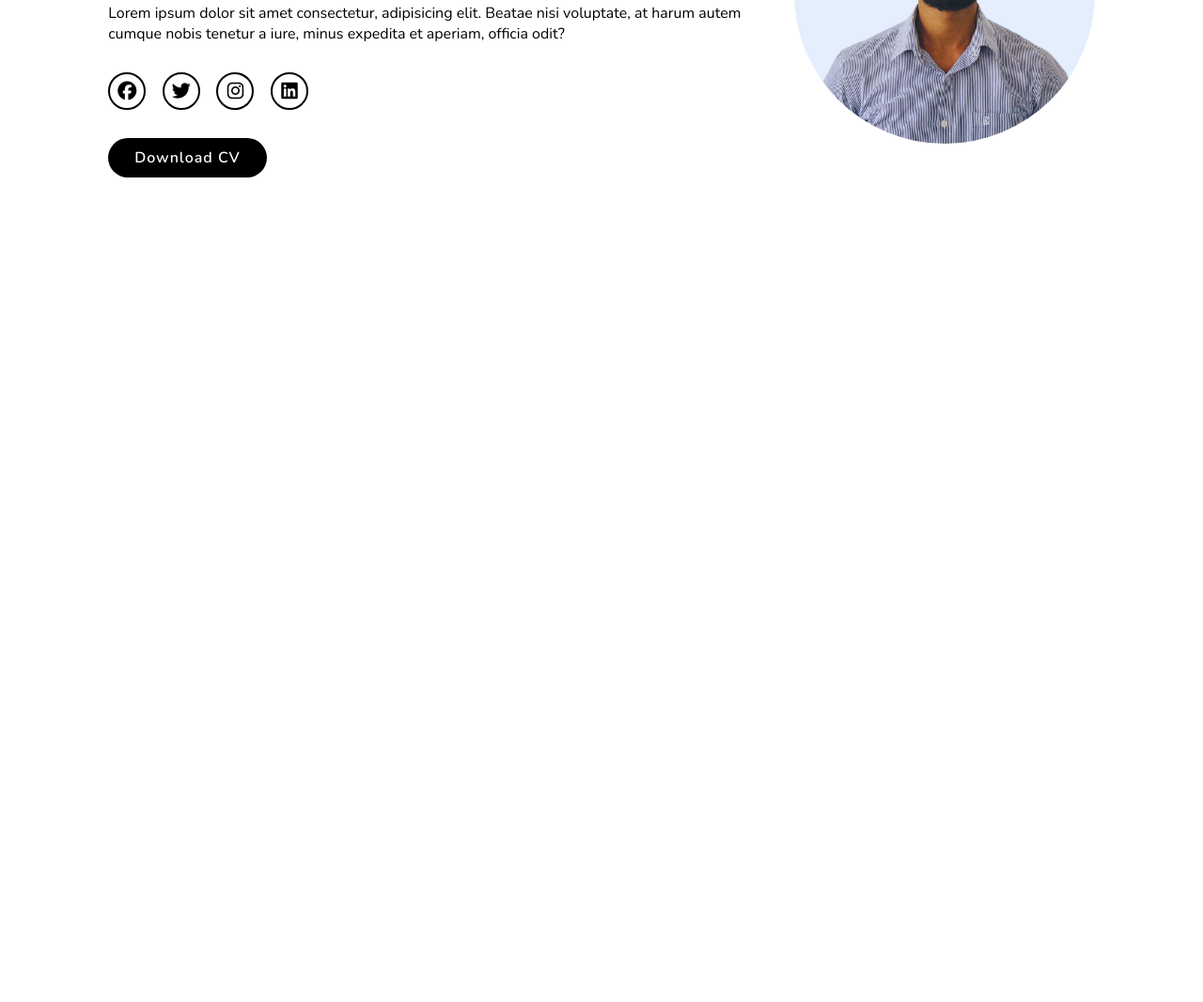
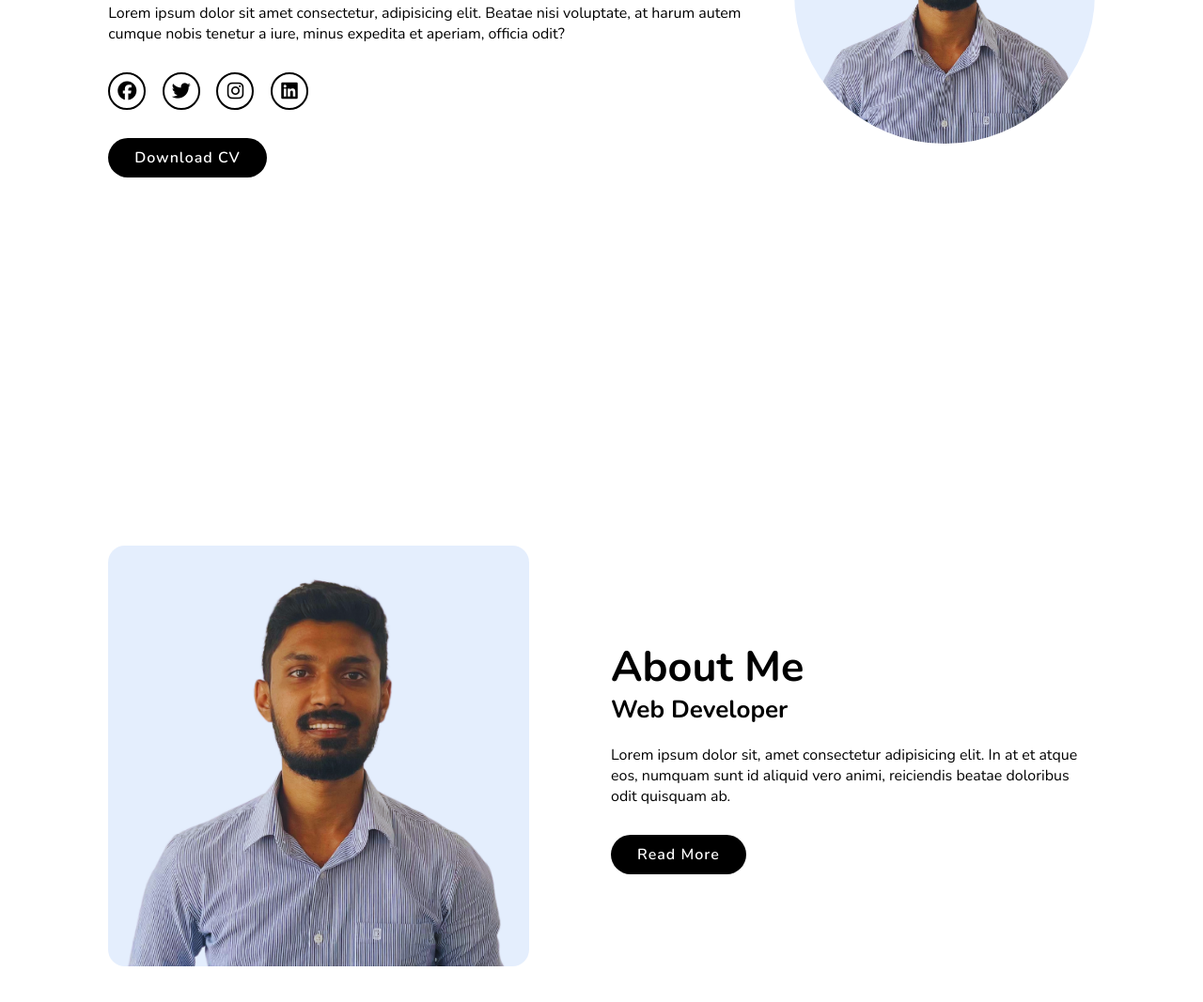
Before and after one commit to LakmalSenevirathna/Responsive-Portfolio-Website, a plain HTML site: page index.html in a window 1280 px wide. Shown: the part 433-1500 px from the top of the page at 94% size. Before the commit the page ends 800 px from the top, so only its background shows below. Drawn offline with nearby package versions, Linux system fonts and the light colour scheme.

Commit message:
Add about section

```diff
--- a/Style/style.css
+++ b/Style/style.css
@@ -32,6 +32,7 @@ section{
     justify-content: space-between;
     align-items: center;
     z-index: 100;
+    background: white;
 }
 
 .logo{
@@ -122,3 +123,37 @@ section{
     font-weight: 600;
     transition: .5s ease;
 }
+
+.about{
+    display: flex;
+    justify-content: center;
+    align-items: center;
+    gap: 2rem;
+}
+
+.about-img,
+.about-content {
+  flex: 1;
+}
+
+.about-img img{
+    width: 35vw;
+    border-radius: 4%;
+}
+
+.heading{
+    font-size: 4.5rem;
+}
+
+.about-content h2{
+    line-height: 1.2;
+}
+
+.about-content h3{
+    font-size: 2.6rem;
+}
+
+.about-content p{
+    font-size: 1.6rem;
+    margin: 2rem 0 3rem;
+}
--- a/index.html
+++ b/index.html
@@ -47,6 +47,20 @@
         </div>
     </section>
 
+    <!--ABOUT SECTION-->
+    <section class="about" id="about">
+        <div class="about-img">
+            <img src="Img/Lakmal Senevirathna.png" alt="">
+        </div>
+
+        <div class="about-content">
+            <h2 class="heading">About <span>Me</span></h2>
+            <h3>Web Developer</h3>
+            <p>Lorem ipsum dolor sit, amet consectetur adipisicing elit. In at et atque eos, numquam sunt id aliquid vero animi, reiciendis beatae doloribus odit quisquam ab.</p>
+            <a href="#" class="btn">Read More</a>
+        </div>
+    </section>
+
     <script src="JS/main.js"></script>
 </body>
 </html>
```
